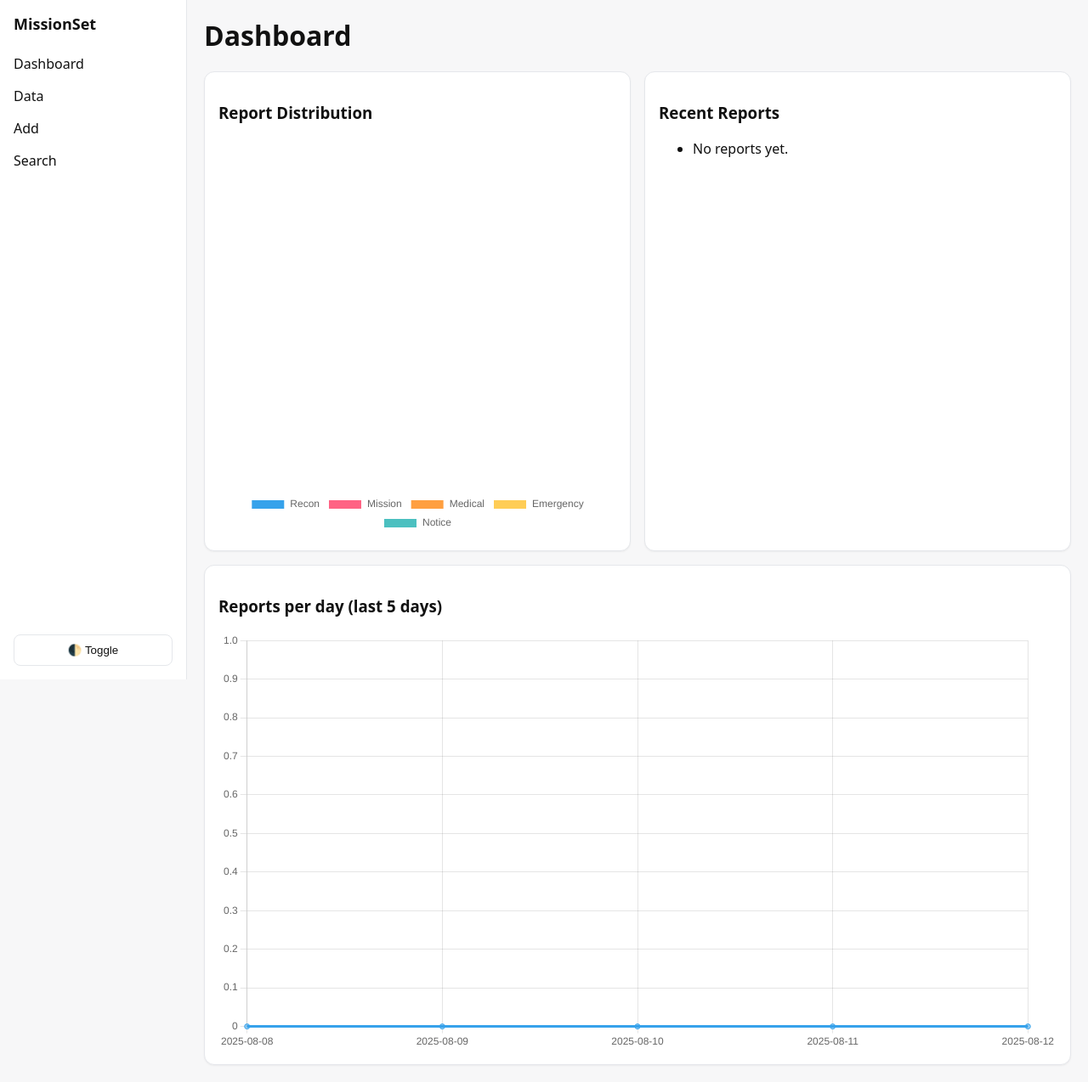
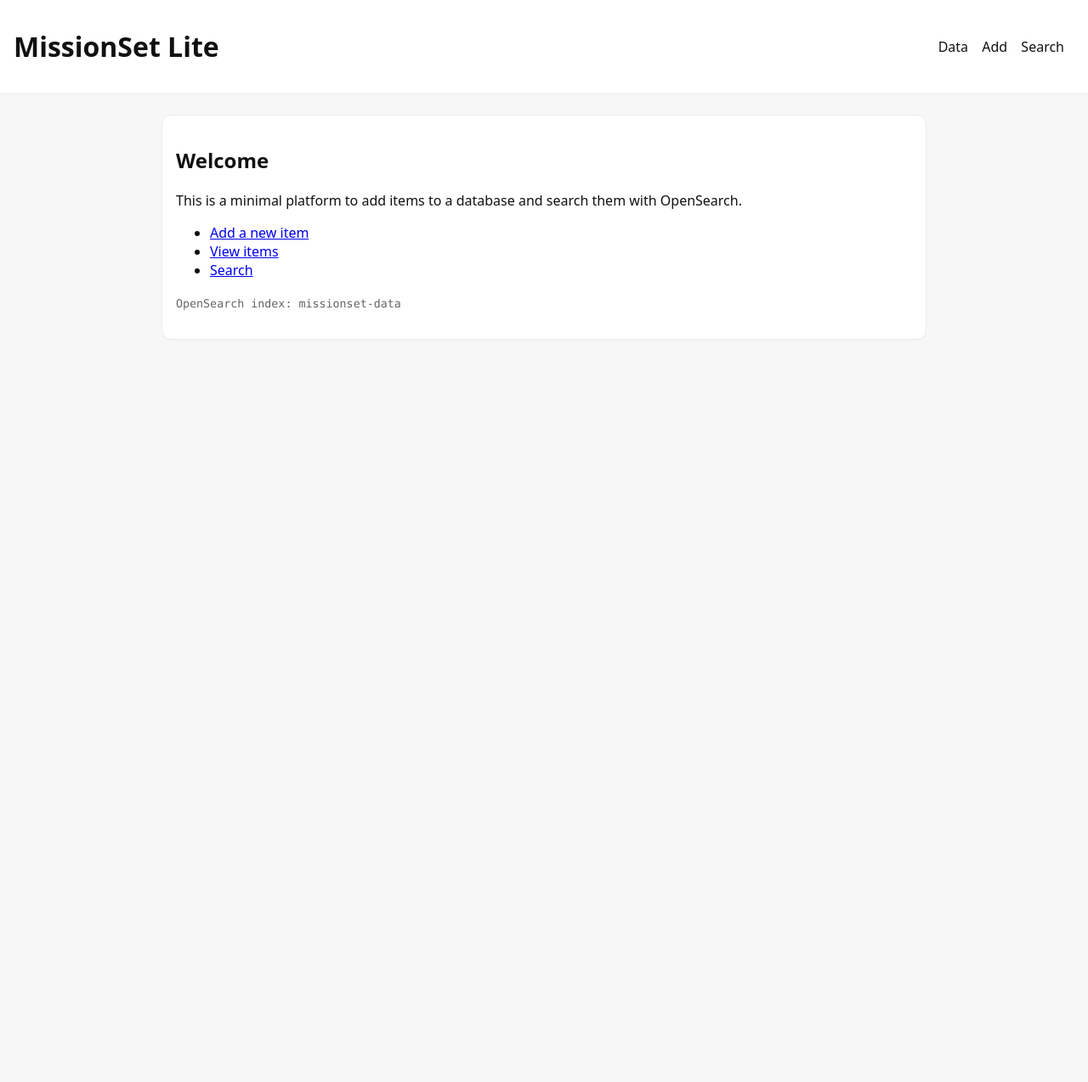
Before and after one commit to xPirate/MissionSet, a FastAPI app: page / in a window 1280 px wide. Shown: the whole page at 85% size. After the commit the page ends 365 px from the top, so only its background shows below. Run offline with FastAPI, Linux system fonts and the light colour scheme.

Commit message:
Add files via upload

```diff
--- a/app/main.py
+++ b/app/main.py
@@ -1,8 +1,7 @@
 
 import os
-import json
-from datetime import datetime, timedelta
-from typing import Optional, List, Dict
+from datetime import datetime
+from typing import Optional, List
 
 from fastapi import FastAPI, Request, Form
 from fastapi.responses import HTMLResponse, RedirectResponse
@@ -29,7 +28,7 @@
 def init_db():
     with engine.begin() as conn:
         conn.exec_driver_sql(
-            """
+            '''
             CREATE TABLE IF NOT EXISTS items (
                 id INTEGER PRIMARY KEY AUTOINCREMENT,
                 title TEXT NOT NULL,
@@ -37,7 +36,7 @@
                 tags TEXT,
                 created_at TEXT NOT NULL
             );
-            """
+            '''
         )
 init_db()
 
@@ -49,130 +48,69 @@
 )
 
 def ensure_index():
-    try:
-        if not os_client.indices.exists(index=OS_INDEX):
-            os_client.indices.create(
-                index=OS_INDEX,
-                body={
-                    "settings": {"index": {"number_of_shards": 1, "number_of_replicas": 0}},
-                    "mappings": {
-                        "properties": {
-                            "title": {"type": "text"},
-                            "description": {"type": "text"},
-                            "tags": {"type": "keyword"},
-                            "created_at": {"type": "date"}
-                        }
+    if not os_client.indices.exists(index=OS_INDEX):
+        os_client.indices.create(
+            index=OS_INDEX,
+            body={
+                "settings": {"index": {"number_of_shards": 1, "number_of_replicas": 0}},
+                "mappings": {
+                    "properties": {
+                        "title": {"type": "text"},
+                        "description": {"type": "text"},
+                        "tags": {"type": "keyword"},
+                        "created_at": {"type": "date"}
                     }
                 }
-            )
-    except Exception as e:
-        print("OpenSearch index init error:", e)
+            },
+        )
 
-ensure_index()
-
-def row_to_dict(row):
-    return dict(row._mapping) if row else None
-
-def get_last_n_days(n: int):
-    from datetime import datetime, timedelta
-    today = datetime.utcnow().date()
-    return [(today - timedelta(days=i)).isoformat() for i in range(n-1, -1, -1)]
-
-def compute_dashboard_stats():
-    with engine.connect() as conn:
-        rows = conn.execute(text("SELECT id, title, description, tags, created_at FROM items ORDER BY id DESC LIMIT 5")).all()
-        recent = [row_to_dict(r) for r in rows]
-        all_rows = conn.execute(text("SELECT tags FROM items")).all()
-        days = get_last_n_days(5)
-        min_day, max_day = days[0], days[-1]
-        day_rows = conn.execute(
-            text("SELECT substr(created_at,1,10) AS day, COUNT(*) AS c FROM items WHERE day BETWEEN :min_d AND :max_d GROUP BY day ORDER BY day"),
-            {"min_d": min_day, "max_d": max_day}
-        ).all()
-
-    label_counts = {label: 0 for label in ALLOWED_LABELS}
-    unlabeled = 0
-    for r in all_rows:
-        tags = (r[0] or "").split(",")
-        tags = [t.strip() for t in tags if t.strip()]
-        if not tags:
-            unlabeled += 1
-        for t in tags:
-            if t in label_counts:
-                label_counts[t] += 1
-            else:
-                unlabeled += 1
-
-    day_map = {d: 0 for d in days}
-    for r in day_rows:
-        d = r._mapping["day"]
-        c = r._mapping["c"]
-        if d in day_map:
-            day_map[d] = c
-
-    pie_labels = list(label_counts.keys()) + (["Unlabeled"] if unlabeled else [])
-    pie_values = list(label_counts.values()) + ([unlabeled] if unlabeled else [])
-
-    return {
-        "recent": recent,
-        "pie_labels_json": json.dumps(pie_labels),
-        "pie_values_json": json.dumps(pie_values),
-        "line_labels_json": json.dumps(days),
-        "line_values_json": json.dumps([day_map[d] for d in days]),
-    }
+try:
+    ensure_index()
+except Exception as e:
+    print("OpenSearch index init error:", e)
 
 @app.get("/", response_class=HTMLResponse)
-def dashboard(request: Request):
-    stats = compute_dashboard_stats()
-    ctx = {"request": request}
-    ctx.update(stats)
-    return templates.TemplateResponse("index.html", ctx)
+def home(request: Request):
+    return templates.TemplateResponse("index.html", {"request": request, "OS_INDEX": OS_INDEX})
 
 @app.get("/data", response_class=HTMLResponse)
 def list_items(request: Request):
     with engine.connect() as conn:
         rows = conn.execute(text("SELECT id, title, description, tags, created_at FROM items ORDER BY id DESC")).all()
-    items = [row_to_dict(r) for r in rows]
-    return templates.TemplateResponse("data.html", {"request": request, "items": items})
+    return templates.TemplateResponse("data.html", {"request": request, "items": rows})
 
 @app.get("/data/new", response_class=HTMLResponse)
 def new_item_form(request: Request):
-    return templates.TemplateResponse("new.html", {"request": request, "labels": ALLOWED_LABELS})
+    return templates.TemplateResponse("new.html", {"request": request})
 
 @app.post("/data/new")
-def create_item(title: str = Form(...), description: str = Form(""), labels: List[str] = Form([])):
+def create_item(
+    title: str = Form(...),
+    description: str = Form(""),
+    labels: List[str] = Form([]),
+):
     labels = [l for l in labels if l in ALLOWED_LABELS]
     labels_str = ",".join(labels)
     created_at = datetime.utcnow().isoformat()
 
     with engine.begin() as conn:
-        try:
-            item_id = conn.execute(
-                text("""
-                    INSERT INTO items (title, description, tags, created_at)
-                    VALUES (:t, :d, :g, :c)
-                    RETURNING id
-                    """),
-                {"t": title, "d": description, "g": labels_str, "c": created_at},
-            ).scalar_one()
-        except Exception:
-            conn.execute(
-                text("INSERT INTO items (title, description, tags, created_at) VALUES (:t, :d, :g, :c)"),
-                {"t": title, "d": description, "g": labels_str, "c": created_at},
-            )
-            item_id = conn.execute(text("SELECT last_insert_rowid()")).scalar_one()
-
-        row = conn.execute(text("SELECT id, title, description, tags, created_at FROM items WHERE id = :id"), {"id": item_id}).first()
-
-    item = row_to_dict(row)
+        conn.execute(
+            text("INSERT INTO items (title, description, tags, created_at) VALUES (:t, :d, :g, :c)"),
+            {"t": title, "d": description, "g": labels_str, "c": created_at}
+        )
+        row = conn.execute(
+            text("SELECT id, title, description, tags, created_at FROM items WHERE id = last_insert_rowid()")
+        ).one()
+        item_id = row.id
+        doc = {
+            "title": row.title,
+            "description": row.description,
+            "tags": [t.strip() for t in (row.tags or '').split(',') if t.strip()],
+            "created_at": row.created_at
+        }
 
     try:
-        os_client.index(index=OS_INDEX, id=str(item_id), body={
-            "title": item["title"],
-            "description": item["description"],
-            "tags": [t.strip() for t in (item.get("tags") or "").split(",") if t.strip()],
-            "created_at": item["created_at"],
-        }, refresh=True)
+        os_client.index(index=OS_INDEX, id=item_id, body=doc, refresh=True)
     except Exception as e:
         print("OpenSearch index error:", e)
 
@@ -181,9 +119,11 @@
 @app.get("/data/{item_id}", response_class=HTMLResponse)
 def view_item(request: Request, item_id: int):
     with engine.connect() as conn:
-        row = conn.execute(text("SELECT id, title, description, tags, created_at FROM items WHERE id = :id"), {"id": item_id}).first()
-    item = row_to_dict(row)
-    return templates.TemplateResponse("item.html", {"request": request, "item": item})
+        row = conn.execute(
+            text("SELECT id, title, description, tags, created_at FROM items WHERE id = :id"),
+            {"id": item_id}
+        ).first()
+    return templates.TemplateResponse("item.html", {"request": request, "item": row})
 
 @app.get("/search", response_class=HTMLResponse)
 def search(request: Request, q: Optional[str] = None):
@@ -191,11 +131,24 @@
     error = None
     if q:
         try:
-            body = {"query": {"multi_match": {"query": q, "fields": ["title^2", "description", "tags"]}}}
+            body = {
+                "query": {
+                    "multi_match": {
+                        "query": q,
+                        "fields": ["title^2", "description", "tags"]
+                    }
+                }
+            }
             resp = os_client.search(index=OS_INDEX, body=body)
-            for hit in resp.get("hits", {}).get("hits", []):
-                src = hit.get("_source", {})
-                results.append({"id": hit.get("_id"), "title": src.get("title"), "description": src.get("description"), "tags": ", ".join(src.get("tags", []) or []), "created_at": src.get("created_at")})
+            for hit in resp["hits"]["hits"]:
+                src = hit["_source"]
+                results.append({
+                    "id": hit.get("_id"),
+                    "title": src.get("title"),
+                    "description": src.get("description"),
+                    "tags": ", ".join(src.get("tags", [])),
+                    "created_at": src.get("created_at")
+                })
         except Exception as e:
             error = str(e)
     return templates.TemplateResponse("search.html", {"request": request, "q": q or "", "results": results, "error": error})
--- /dev/null
+++ b/app/requirements.txt
@@ -0,0 +1,5 @@
+fastapi
+uvicorn[standard]
+Jinja2
+SQLAlchemy
+opensearch-py
--- a/app/static/styles.css
+++ b/app/static/styles.css
@@ -1,45 +1,15 @@
 
-:root {
-  --bg: #f7f7f8;
-  --card: #ffffff;
-  --text: #111111;
-  --muted: #6b7280;
-  --border: #e5e7eb;
-  --chip: #fafafa;
-}
-:root.dark {
-  --bg: #0f1115;
-  --card: #171a21;
-  --text: #f3f4f6;
-  --muted: #9ca3af;
-  --border: #2a2f3a;
-  --chip: #1f2430;
-}
-* { box-sizing: border-box; }
-html, body { height: 100%; }
-body { margin: 0; font-family: system-ui, -apple-system, Segoe UI, Roboto, Helvetica, Arial, sans-serif; background: var(--bg); color: var(--text); }
-.layout { display: flex; min-height: 100vh; }
-.sidebar { width: 220px; padding: 16px; border-right: 1px solid var(--border); background: var(--card); position: sticky; top: 0; height: 100vh; display: flex; flex-direction: column; gap: 16px; }
-.brand { font-weight: 700; font-size: 18px; }
-.nav a { display: block; color: var(--text); text-decoration: none; padding: 8px 0; }
-.nav a:hover { opacity: 0.8; }
-.toggle { margin-top: auto; padding: 10px 14px; background: transparent; border: 1px solid var(--border); color: var(--text); border-radius: 8px; cursor: pointer; }
-.toggle:hover { opacity: .9; }
-.container { flex: 1; padding: 20px; }
-.page-title { margin-top: 0; }
-.card { background: var(--card); border: 1px solid var(--border); border-radius: 12px; padding: 16px; box-shadow: 0 1px 2px rgba(0,0,0,.05); }
-.grid2 { display: grid; grid-template-columns: 1fr 1fr; gap: 16px; }
-input[type=text], textarea { width:100%; padding:10px; border:1px solid var(--border); border-radius:8px; background: transparent; color: var(--text); }
-button { padding:10px 14px; border:1px solid var(--border); background: transparent; color: var(--text); border-radius:8px; cursor:pointer; }
-button:hover { opacity: .9; }
-table { width:100%; border-collapse:collapse; }
-td, th { padding:8px; border-bottom:1px solid var(--border); text-align:left; }
-small.mono { font-family: ui-monospace, SFMono-Regular, Menlo, Monaco, Consolas, "Liberation Mono", "Courier New", monospace; color: var(--muted); }
-.tag { display:inline-block; padding:2px 8px; border:1px solid var(--border); border-radius:999px; font-size:12px; margin-right:6px; background: var(--chip); }
+body { font-family: system-ui,-apple-system,Segoe UI,Roboto,Helvetica,Arial,sans-serif; margin: 0; background: #f7f7f8; color: #111; }
+.site-header { display:flex; justify-content:space-between; align-items:center; padding:12px 16px; background:#fff; border-bottom:1px solid #eee; position:sticky; top:0; }
+.site-header a { text-decoration:none; color:#111; margin-right:12px; }
+.container { max-width: 900px; margin: 24px auto; padding: 0 16px; }
+.card { background:#fff; padding:16px; border:1px solid #eee; border-radius:12px; box-shadow: 0 1px 2px rgba(0,0,0,.03); }
+.grid { display:grid; gap:16px; }
+input[type=text], textarea { width:100%; padding:10px; border:1px solid #ddd; border-radius:8px; }
+button { padding:10px 14px; border:1px solid #ddd; background:#fff; border-radius:8px; cursor:pointer; }
+button:hover { background:#f2f2f2; }
+table { width:100%; border-collapse: collapse; }
+td, th { padding:8px; border-bottom:1px solid #eee; text-align:left; }
+small.mono { font-family: ui-monospace, SFMono-Regular, Menlo, Monaco, Consolas, "Liberation Mono", "Courier New", monospace; color:#666; }
+.tag { display:inline-block; padding:2px 8px; border:1px solid #ddd; border-radius:999px; font-size:12px; margin-right:6px; background:#fafafa; }
 .labels label { display:inline-block; margin-right:12px; }
-@media (max-width: 900px) {
-  .grid2 { grid-template-columns: 1fr; }
-  .sidebar { position: fixed; height: auto; inset: 0 auto auto 0; width: 100%; display: flex; flex-direction: row; align-items: center; gap: 12px; }
-  .toggle { margin: 0 0 0 auto; }
-  .container { padding-top: 80px; }
-}
--- a/app/templates/base.html
+++ b/app/templates/base.html
@@ -6,41 +6,18 @@
   <meta name="viewport" content="width=device-width, initial-scale=1">
   <title>MissionSet Lite</title>
   <link rel="stylesheet" href="/static/styles.css">
-  <script>
-    (function() {
-      try {
-        const pref = localStorage.getItem('ms-theme');
-        if (pref === 'dark') document.documentElement.classList.add('dark');
-      } catch (e) {}
-    })();
-  </script>
 </head>
 <body>
-  <div class="layout">
-    <aside class="sidebar">
-      <div class="brand">MissionSet</div>
-      <nav class="nav">
-        <a href="/">Dashboard</a>
+  <header class="site-header">
+    <h1><a href="/">MissionSet Lite</a></h1>
+    <nav>
       <a href="/data">Data</a>
       <a href="/data/new">Add</a>
       <a href="/search">Search</a>
     </nav>
-      <button id="themeToggle" class="toggle">🌓 Toggle</button>
-    </aside>
+  </header>
   <main class="container">
     {% block content %}{% endblock %}
   </main>
-  </div>
-
-  <script>
-    const btn = document.getElementById('themeToggle');
-    if (btn) {
-      btn.addEventListener('click', () => {
-        const root = document.documentElement;
-        const isDark = root.classList.toggle('dark');
-        try { localStorage.setItem('ms-theme', isDark ? 'dark' : 'light'); } catch (e) {}
-      });
-    }
-  </script>
 </body>
 </html>
--- a/app/templates/index.html
+++ b/app/templates/index.html
@@ -1,45 +1,16 @@
 
 {% extends "base.html" %}
 {% block content %}
-<h1 class="page-title">Dashboard</h1>
-<div class="grid2">
+<div class="grid">
   <div class="card">
-    <h3>Report Distribution</h3>
-    <canvas id="pie"></canvas>
-  </div>
-  <div class="card">
-    <h3>Recent Reports</h3>
-    <ul class="recent">
-      {% for it in recent %}
-        <li><a href="/data/{{ it.id }}">{{ it.title }}</a> <small class="mono">{{ it.created_at }}</small></li>
-      {% endfor %}
-      {% if not recent %}<li>No reports yet.</li>{% endif %}
+    <h2>Welcome</h2>
+    <p>This is a minimal platform to add items to a database and search them with OpenSearch.</p>
+    <ul>
+      <li><a href="/data/new">Add a new item</a></li>
+      <li><a href="/data">View items</a></li>
+      <li><a href="/search">Search</a></li>
     </ul>
+    <p><small class="mono">OpenSearch index: {{ OS_INDEX if OS_INDEX else 'missionset-data' }}</small></p>
   </div>
 </div>
-
-<div class="card" style="margin-top:16px;">
-  <h3>Reports per day (last 5 days)</h3>
-  <canvas id="line"></canvas>
-</div>
-
-<script src="https://cdn.jsdelivr.net/npm/chart.js"></script>
-<script>
-  const pieLabels = {{ pie_labels_json | safe }};
-  const pieValues = {{ pie_values_json | safe }};
-  const lineLabels = {{ line_labels_json | safe }};
-  const lineValues = {{ line_values_json | safe }};
-
-  new Chart(document.getElementById('pie'), {
-    type: 'pie',
-    data: { labels: pieLabels, datasets: [{ data: pieValues }] },
-    options: { plugins: { legend: { position: 'bottom' } } }
-  });
-
-  new Chart(document.getElementById('line'), {
-    type: 'line',
-    data: { labels: lineLabels, datasets: [{ data: lineValues, fill: false, tension: 0.2 }] },
-    options: { scales: { y: { beginAtZero: true, precision: 0 } }, plugins: { legend: { display: false } } }
-  });
-</script>
 {% endblock %}
```
Also changed, not shown: app/templates/data.html (added, +28 -0 lines), app/templates/item.html (added, +19 -0 lines), app/templates/new.html (added, +28 -0 lines), app/templates/search.html (added, +32 -0 lines), 1 other file. Lines whose indentation alone changed are shown as unchanged.
